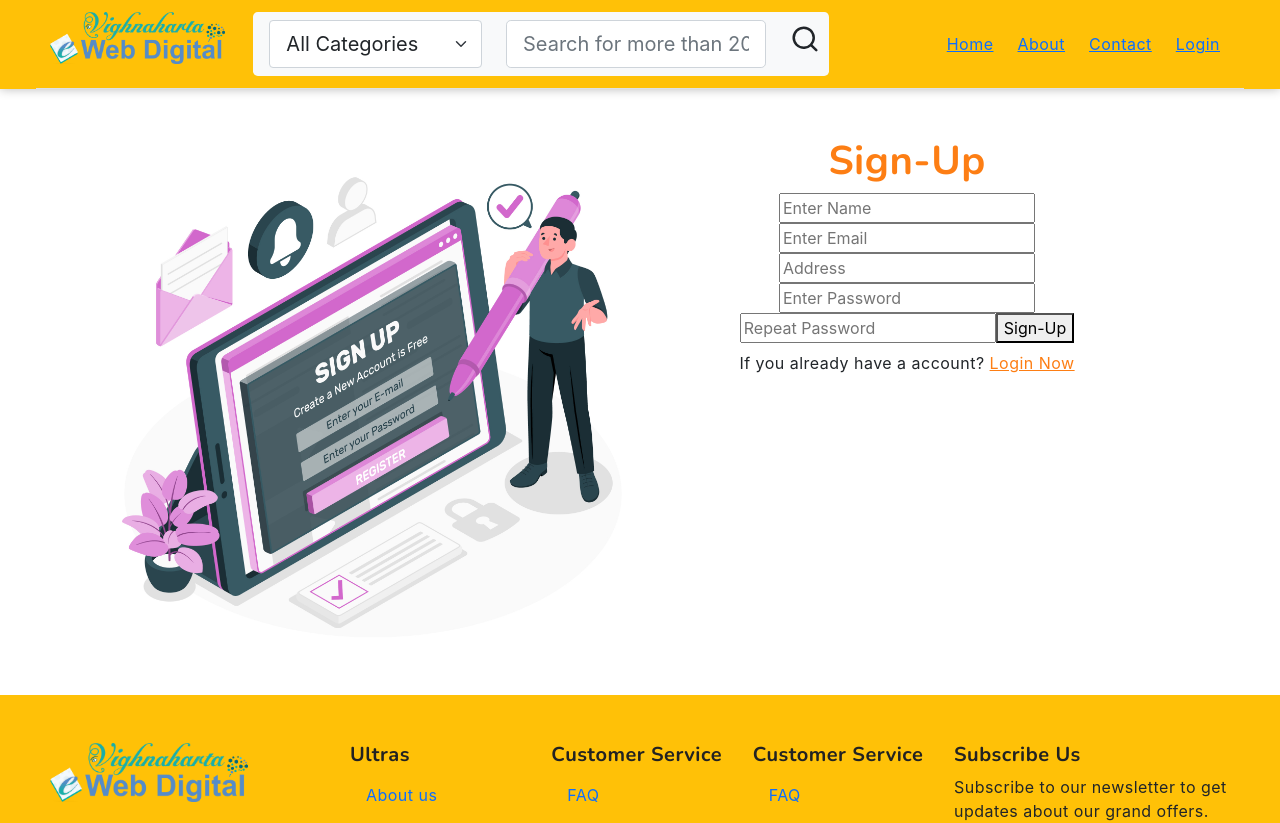
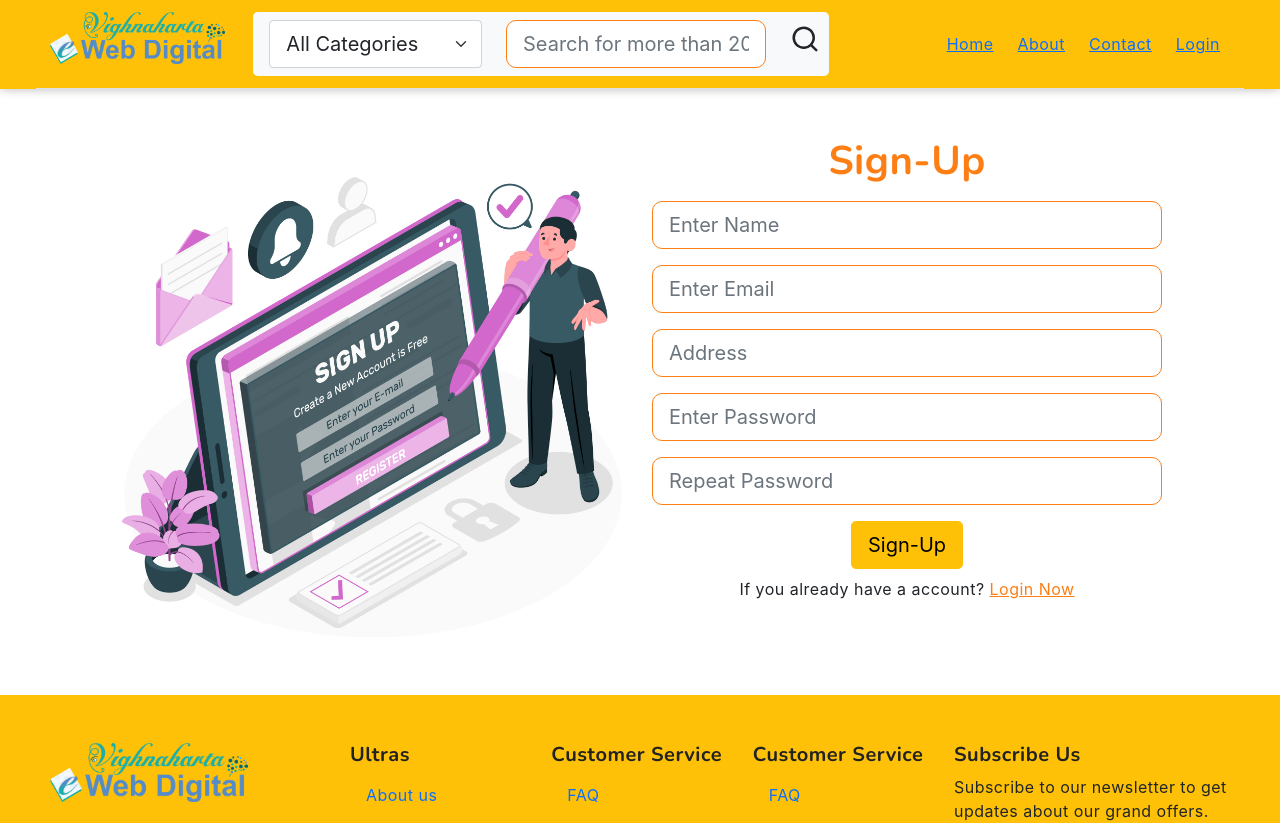
Before and after one commit to RajRBanswal/jd_clone_project, a React (Create React App) app: page /signup in a window 1280 px wide. Shown: the top 823 px of the page. Built offline with nearby package versions, Linux system fonts and the light colour scheme.

Commit message:
all changes done

```diff
--- a/src/App.css
+++ b/src/App.css
@@ -189,3 +189,9 @@
 .contact .contact-form .btn:hover {
   background-color: color-mix(in srgb, var(--accent-color), var(--contrast-color) 20%);
 }
+
+/* Full-width input fields */
+input[type=text], input[type=password] {
+  border: 1px solid #fd7e14;
+  border-radius: 10px;
+}
--- a/src/components/Signup.js
+++ b/src/components/Signup.js
@@ -11,13 +11,13 @@ const Signup = () => {
                 <div className='col-lg-6 col-12 text-center m-auto mt-lg-0 mt-5'>
                     <h1 style={{ color: "#fd7e14" }}>Sign-Up</h1>
 
-                    <input type="text" placeholder="Enter Name" name="name" required />
-                    <input type="text" placeholder="Enter Email" name="email" required />
-                    <input type="text" placeholder="Address" name="address" required />
-                    <input type="password" placeholder="Enter Password" name="password" required />
-                    <input type="password" placeholder="Repeat Password" name="repeat password" required />
+                    <input type="text" placeholder="Enter Name" name="name" className='form-control form-control-lg mt-3' required />
+                    <input type="text" placeholder="Enter Email" name="email" required className='form-control form-control-lg mt-3' />
+                    <input type="text" placeholder="Address" name="address" required  className='form-control form-control-lg mt-3'/>
+                    <input type="password" placeholder="Enter Password" name="password" required className='form-control form-control-lg mt-3' />
+                    <input type="password" placeholder="Repeat Password" name="repeat password" className='form-control form-control-lg mt-3' required />
 
-                    <button className='sign-up-button'>Sign-Up</button>
+                    <button className='btn btn-warning btn-lg mt-3'>Sign-Up</button>
 
                     <p className='py-2'> If you already have a account? <Link to='/login' style={{ color: "#fd7e14" }}>Login Now</Link></p>
                 </div>
```
